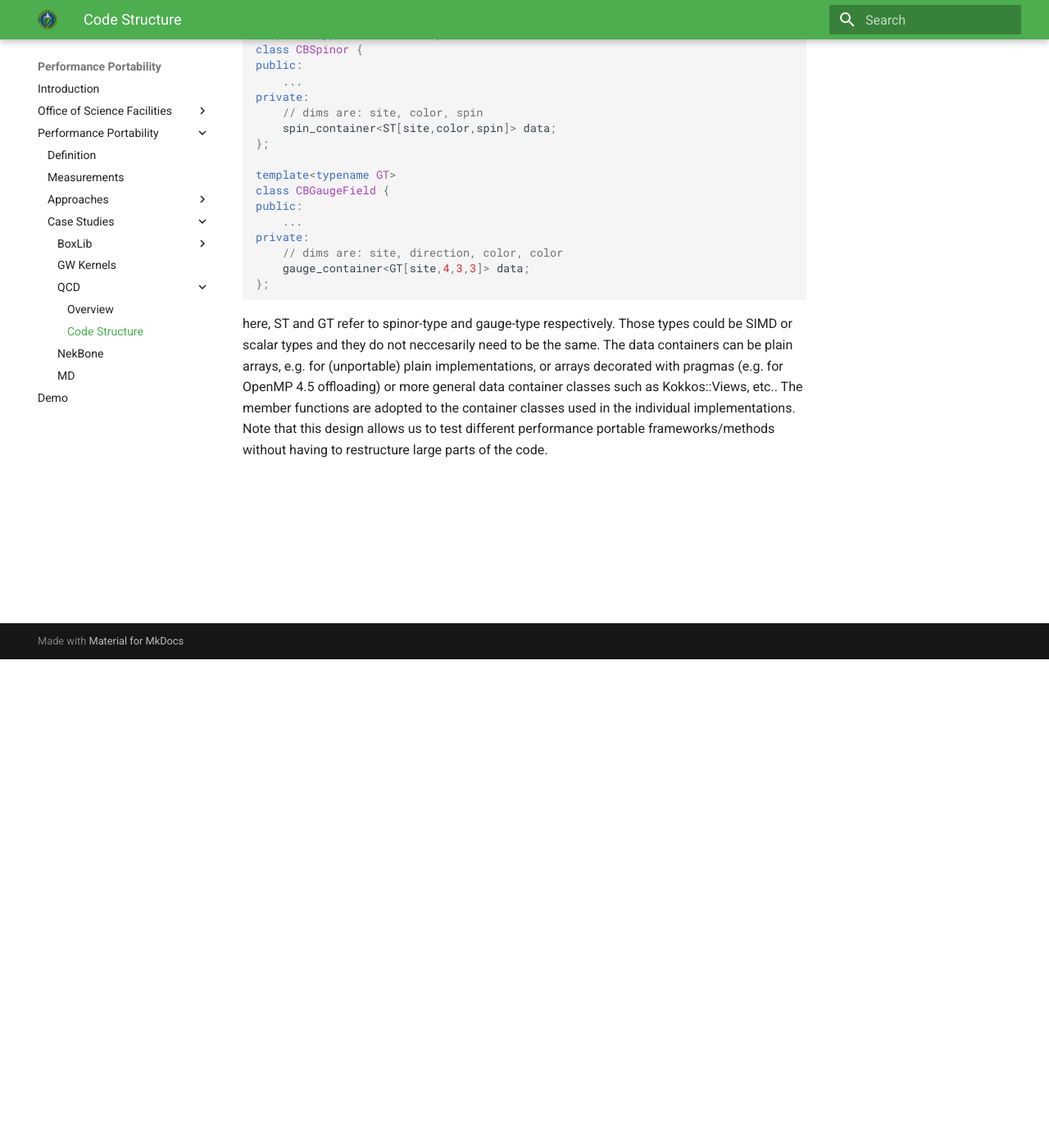
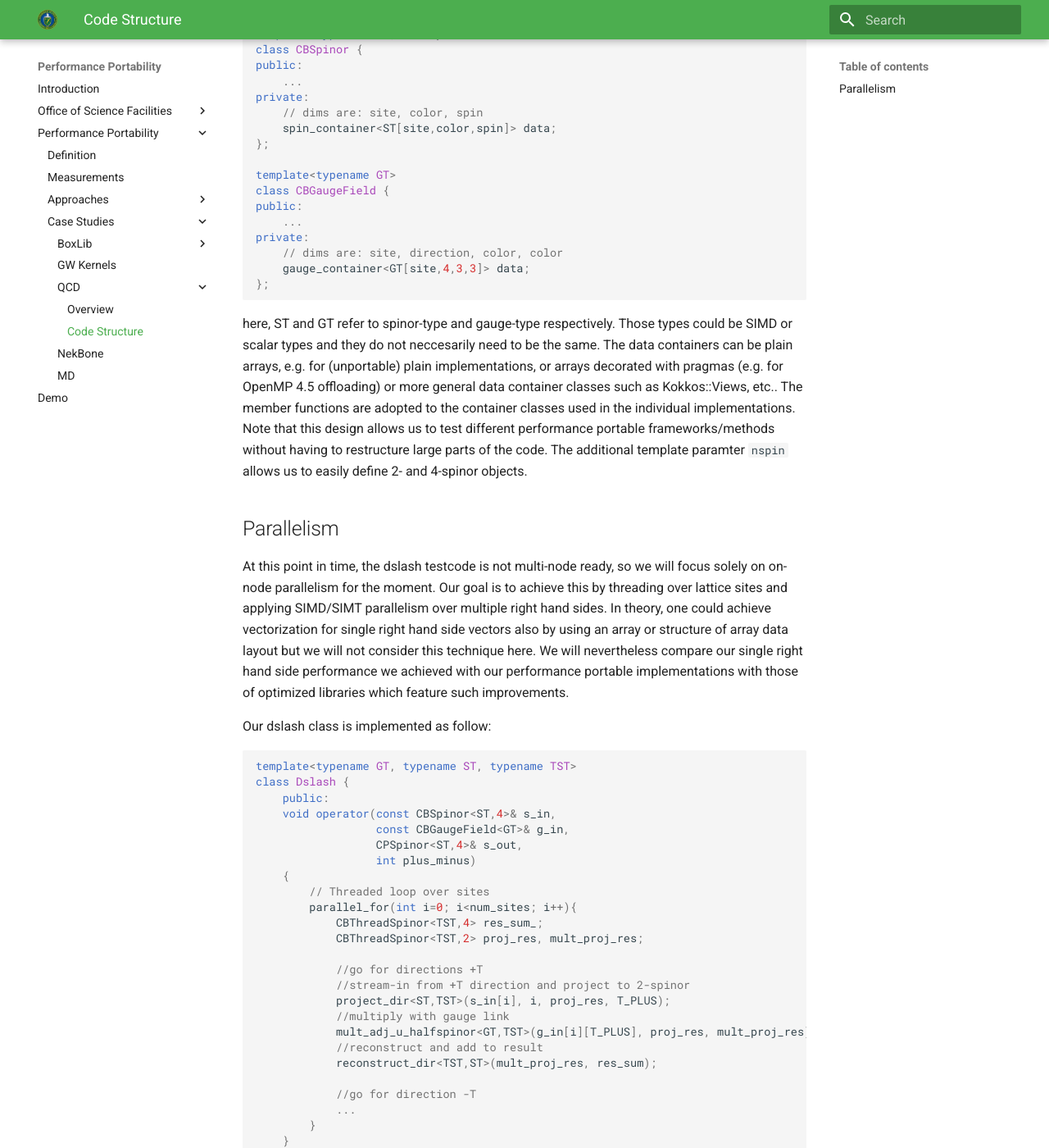
Before and after one commit to jrdeslippe/perfportsite, an MkDocs documentation site: the page built from docs/case_studies/qcd/code_structure.md, in a window 1280 px wide and 1400 px high, scrolled down 596 px. Shown: the whole window at 82% size. Built offline with MkDocs 1.6.1 and Material for MkDocs 9.7.7, drawn with Linux system fonts in a browser that asks for light colours; old or Windows-style settings are respelled for this version of MkDocs; some of the changed text lies outside the part shown.

Commit message:
finished general code structure overview qcd

````diff
--- a/docs/case_studies/qcd/code_structure.md
+++ b/docs/case_studies/qcd/code_structure.md
@@ -1,4 +1,5 @@
 # Code Structure
+
 Our testcode is written in C++ and designed completely from scratch. We use type definitions, templates, template-specialization, overloading and other C++ features to provide flexibility in changing precision, testing datatypes which help vectorization and also making it easier to hide architecture dependent code. The general idea is to decompose the problem into a loop over lattice site and then for each lattice site we:
 
 * stream-in the relevant spinors (or block of spinors in case of multiple right hand sides) from memory
@@ -8,7 +9,7 @@ Our testcode is written in C++ and designed completely from scratch. We use type
 * stream-out the solution vectors to memory
 
 In multi-node implementations the application step would be separated into bulk- and boundary application and the former interleaved with boundary communication.
-For facilitating this workflow, we define spinor and gauge link classes such as:
+For facilitating this workflow, we define spinor and gauge link classes (in C++-like pseudocode):
 
 ```C++
 template<typename ST,int nspin>
@@ -30,4 +31,42 @@ private:
 };
 ```
 
-here, ST and GT refer to spinor-type and gauge-type respectively. Those types could be SIMD or scalar types and they do not neccesarily need to be the same. The data containers can be plain arrays, e.g. for (unportable) plain implementations, or arrays decorated with pragmas (e.g. for OpenMP 4.5 offloading) or more general data container classes such as Kokkos::Views, etc.. The member functions are adopted to the container classes used in the individual implementations. Note that this design allows us to test different performance portable frameworks/methods without having to restructure large parts of the code.
+here, ST and GT refer to spinor-type and gauge-type respectively. Those types could be SIMD or scalar types and they do not neccesarily need to be the same. The data containers can be plain arrays, e.g. for (unportable) plain implementations, or arrays decorated with pragmas (e.g. for OpenMP 4.5 offloading) or more general data container classes such as Kokkos::Views, etc.. The member functions are adopted to the container classes used in the individual implementations. Note that this design allows us to test different performance portable frameworks/methods without having to restructure large parts of the code. The additional template paramter ```nspin``` allows us to easily define 2- and 4-spinor objects.
+
+
+## Parallelism
+
+At this point in time, the dslash testcode is not multi-node ready, so we will focus solely on on-node parallelism for the moment. Our goal is to achieve this by threading over lattice sites and applying SIMD/SIMT parallelism over multiple right hand sides. In theory, one could achieve vectorization for single right hand side vectors also by using an array or structure of array data layout but we will not consider this technique here. We will nevertheless compare our single right hand side performance we achieved with our performance portable implementations with those of optimized libraries which feature such improvements.
+
+Our dslash class is implemented as follow:
+
+```C++
+template<typename GT, typename ST, typename TST>
+class Dslash {
+    public:
+    void operator(const CBSpinor<ST,4>& s_in,
+                  const CBGaugeField<GT>& g_in,
+                  CPSpinor<ST,4>& s_out,
+                  int plus_minus)
+    {
+        // Threaded loop over sites
+        parallel_for(int i=0; i<num_sites; i++){
+            CBThreadSpinor<TST,4> res_sum_;
+            CBThreadSpinor<TST,2> proj_res, mult_proj_res;
+
+            //go for directions +T
+            //stream-in from +T direction and project to 2-spinor
+            project_dir<ST,TST>(s_in[i], i, proj_res, T_PLUS);
+            //multiply with gauge link
+            mult_adj_u_halfspinor<GT,TST>(g_in[i][T_PLUS], proj_res, mult_proj_res);
+            //reconstruct and add to result
+            reconstruct_dir<TST,ST>(mult_proj_res, res_sum);
+
+            //go for direction -T
+            ...
+        }
+    }
+};
+```
+
+Here, the type ```TST``` denotes a thread-spinor-type. It is important to make that distinction because, depending on the performance portability framework, this type has to be different on CPU or GPU. We will discuss this issue in more detail when we look at the various frameworks later on. The important thing is that, similar to the data classes discussed above, this skeleton-dslash allows us to specialize the Wilson operator for a variety of performance portable frameworks.
````
